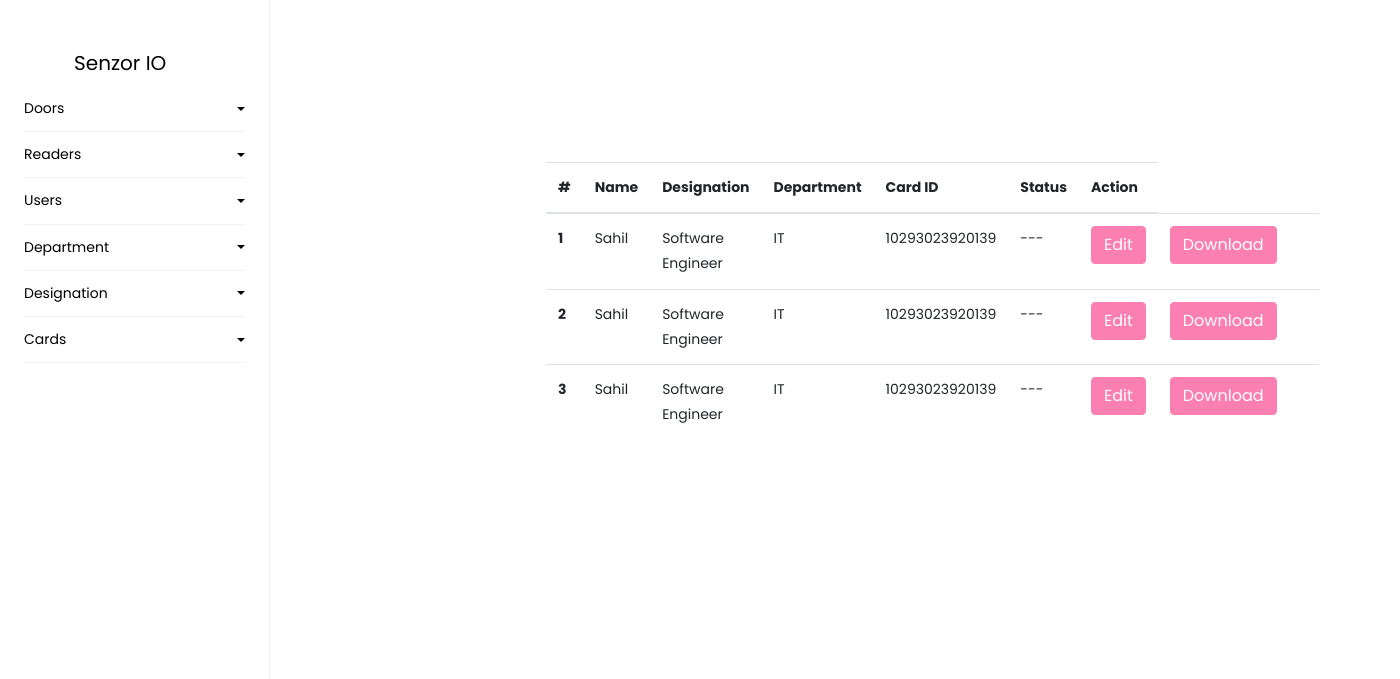
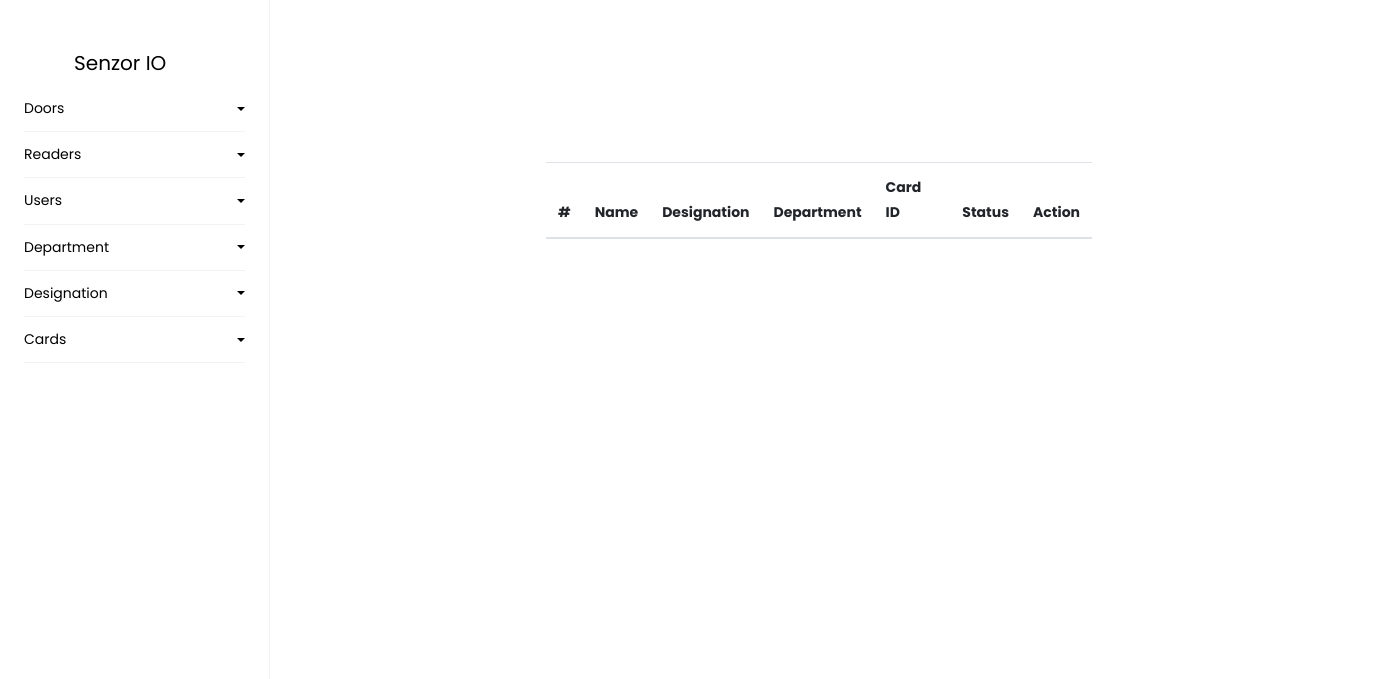
Before and after one commit to Sahil7910/AccessController, a Django app: page /viewuser in a window 1400 px wide. Shown: the top 679 px of the page. Run offline with Django 5.2, Linux system fonts and the light colour scheme; lists and menus that the app fills with data are empty; some libraries are stand-ins or nearby versions.

Commit message:
new_changes

```diff
--- a/access_Controller/controller1/views.py
+++ b/access_Controller/controller1/views.py
@@ -69,10 +69,28 @@ def viewreader(request):
 
 
 def adduser(request):
-    return render (request,'addUser.html')
+    dept = Department.objects.all()
+    desg= Designation.objects.all()
+
+    if request.method=='POST':
+            name=request.POST['uname']
+            cardid=request.POST['cardid']
+            dep_id=request.POST['Department']
+            desg_id=request.POST['Designation']
+
+            department= Department.objects.get(pk=dep_id)
+            designation= Designation.objects.get(pk=desg_id)
+            adduser= User(name=name,cardid=cardid,designation=designation,department=department)
+            adduser.save()
+            return render (request,'addUser.html')
+    else:
+          return render (request,'addUser.html',{'dept':dept,'desg':desg})
 
 def viewuser(request):
-    return render(request,'viewuser.html')
+
+    users= User.objects.all()
+
+    return render(request,'viewuser.html',{'users':users})
 
 
 
@@ -94,8 +112,6 @@ def addDepartment(request):
 
 def viewDepartment(request):
     return render (request,'viewDepartment.html')
-
-
 
 
 
--- a/access_Controller/templates/viewDepartment.html
+++ b/access_Controller/templates/viewDepartment.html
@@ -5,7 +5,7 @@
 
 
 <div id="content" class="p-5 p-md-5 pt-5">
-<table class="table">
+<table class="table table-striped w-auto">
   <thead>
     <tr>
       <th scope="col">#</th>
--- a/access_Controller/templates/viewDesignation.html
+++ b/access_Controller/templates/viewDesignation.html
@@ -5,7 +5,7 @@
 
 
 <div id="content" class="p-5 p-md-5 pt-5">
-<table class="table">
+<table class="table table-striped">
   <thead>
     <tr>
       <th scope="col">#</th>
--- a/access_Controller/templates/viewReaders.html
+++ b/access_Controller/templates/viewReaders.html
@@ -5,7 +5,7 @@
 
 
 <div id="content" class="p-5 p-md-5 pt-5">
-<table class="table">
+<table class="table table-striped w-auto">
   <thead>
     <tr>
       <th scope="col">#</th>
--- a/access_Controller/templates/viewdoors.html
+++ b/access_Controller/templates/viewdoors.html
@@ -5,7 +5,7 @@
 
 
 <div id="content" class="p-5 p-md-5 pt-5">
-<table class="table">
+<table class="table table-striped w-auto">
   <thead>
     <tr>
       <th scope="col">#</th>
--- a/access_Controller/templates/viewuser.html
+++ b/access_Controller/templates/viewuser.html
@@ -5,7 +5,7 @@
 
 
 <div id="content" class="p-5 p-md-5 pt-5">
-<table class="table">
+<table class="table table-striped w-auto">
   <thead>
     <tr>
       <th scope="col">#</th>
@@ -19,39 +19,19 @@
   </thead>
 
   <tbody>
-    <tr>
 
-          <th scope="row">1</th>
-          <td>Sahil</td>
-          <td>Software Engineer</td>
-          <td>IT</td>
-          <td>10293023920139</td>
-          <td>---</td>
-          <td><button type="button" class="btn btn-primary">Edit</button></td> <td><button style="margin-right:30px" type="button" class= "btn btn-primary">Download</button> </td>
-    </tr>
-    <tr>
+            {% for users in users %}
+            <tr>
+              <td>{{users.id}}</td>
+              <td>{{users.name}}</td>
+              <td>{{users.designation}}</td>
+              <td>{{users.department}}</td>
+              <td>{{users.cardid}}</td>
+              <td>{{users.status}}</td>
+              <td><button type="button" class="btn btn-primary">Edit</button></td>
+            </tr>
+              {%endfor%}
 
-        <th scope="row">2</th>
-        <td>Sahil</td>
-        <td>Software Engineer</td>
-        <td>IT</td>
-        <td>10293023920139</td>
-        <td>---</td>
-        <td><button type="button" class="btn btn-primary">Edit</button></td> <td><button style="margin-right:30px" type="button" class= "btn btn-primary">Download</button> </td>
-
-  </tr>
-
-  <tr>
-
-    <th scope="row">3</th>
-    <td>Sahil</td>
-    <td>Software Engineer</td>
-    <td>IT</td>
-    <td>10293023920139</td>
-    <td>---</td>
-    <td><button type="button" class="btn btn-primary">Edit</button></td> <td><button style="margin-right:30px" type="button" class= "btn btn-primary">Download</button> </td>
-
-</tr>
   </tbody>
 
 
```
Also changed, not shown: access_Controller/controller1/models.py (+12 -6 lines), access_Controller/templates/addUser.html (+11 -9 lines), access_Controller/controller1/migrations/0001_initial.py, access_Controller/controller1/migrations/0002_alter_door_lastaccess.py, access_Controller/controller1/migrations/0002_door_reader.py (deleted), access_Controller/controller1/migrations/0003_department_alter_door_lastaccess_designation.py (deleted).
